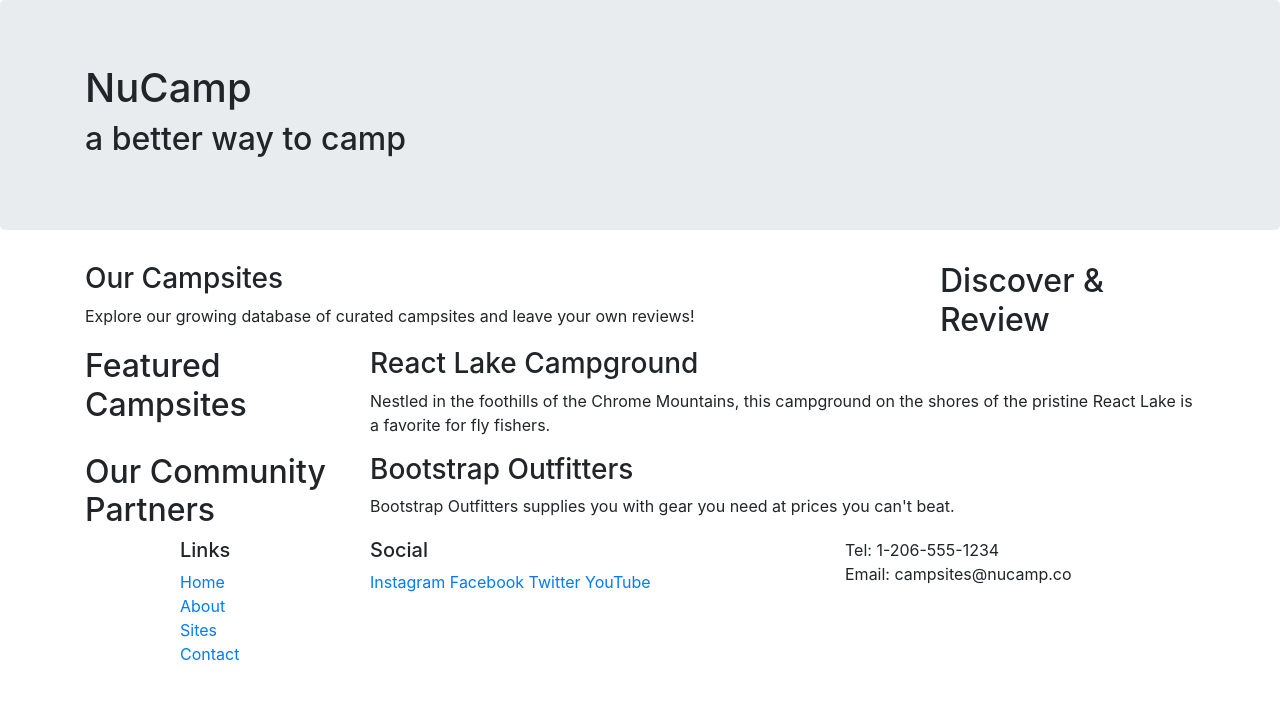
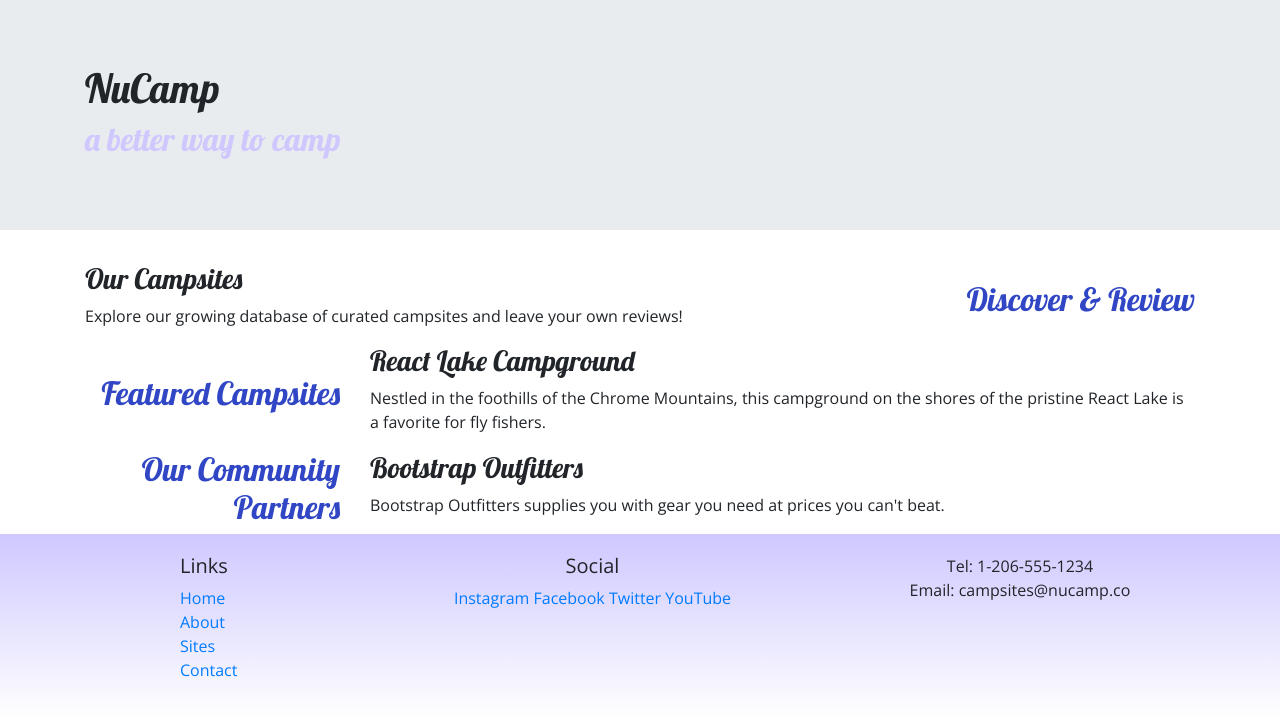
Before and after one commit to artemismeadows/nucampsite, a website: page index.html in a window 1280 px wide. Drawn offline with nearby package versions, Linux system fonts and the light colour scheme.

Commit message:
Custom Style Sheet and Alignment

```diff
--- /dev/null
+++ b/css/styles.css
@@ -0,0 +1,32 @@
+body {
+    font-family: "Open Sans", sans-serif;
+}
+
+h1, h2, h3 {
+    font-family: "Lobster", cursive;
+}
+
+h2 {
+    color: #3046c5;
+}
+
+header h2 {
+    color: #cec8ff;
+}
+
+footer {
+    background-image: linear-gradient(#cec8ff, white);
+    padding: 20px 0;
+}
+
+jumbotron {
+    padding: 30px;
+    background-image: linear-gradient(to right, #5637dd, #3046c5, #601068);
+    color: white;
+}
+
+row-content {
+    padding: 50px 0;
+    border-bottom: 1px ridge;
+    min-height: 200px;
+}
--- a/index.html
+++ b/index.html
@@ -9,12 +9,16 @@
         <!-- Bootstrap CSS -->
         <link rel="stylesheet" href="node_modules/bootstrap/dist/css/bootstrap.min.css" />
 
+        <!-- Additional CSS must be placed after Bootstrap CSS -->
+        <link rel="stylesheet" href="https://fonts.googleapis.com/css?family=Lobster|Open+Sans" />
+        <link rel="stylesheet" href="css/styles.css" />
+
         <title>NuCamp: A Better Way To Camp</title>
     </head>
 
 <body>
 
-    <header class="jumbotron">
+    <header class="jumbotron jumbotron-fluid">
         <div class="container">
             <div class="row">
                 <div class="col">
@@ -26,9 +30,9 @@
     </header>
 
     <div class="container">
-        <div class="row">
+        <div class="row row-content align-items-center">
             <div class="col-sm-4 order-sm-last col-md-3">
-                <h2>Discover & Review</h2>
+                <h2 class="text-sm-right">Discover & Review</h2>
             </div>
             <div class="col">
                 <h3>Our Campsites</h3>
@@ -36,9 +40,9 @@
             </div>
         </div>
 
-        <div class="row">
+        <div class="row row-content align-items-center">
             <div class="col-sm-4 col-md-3">
-                <h2>Featured Campsites</h2>
+                <h2 class="text-sm-right">Featured Campsites</h2>
             </div>
             <div class="col">
                 <h3>React Lake Campground</h3>
@@ -46,9 +50,9 @@
             </div>
         </div>
 
-        <div class="row">
+        <div class="row row-content align-items-center">
             <div class="col-sm-4 order-sm-first col-md-3">
-                <h2>Our Community Partners</h2>
+                <h2 class="text-sm-right">Our Community Partners</h2>
             </div>
             <div class="col">
                 <h3>Bootstrap Outfitters</h3>
@@ -69,14 +73,14 @@
                         <li><a href="#">Contact</a></li>
                     </ul>
                 </div>
-                <div class=" col-6 col-sm-5">
+                <div class=" col-6 col-sm-5 text-center">
                     <h5>Social</h5>
                     <a href="http://instagram.com/">Instagram</a>
                     <a href="http://facebook.com/">Facebook</a>
                     <a href="http://twitter.com/">Twitter</a>
                     <a href="http://youtube.com/">YouTube</a>
                 </div>
-                <div class="col-sm-4">
+                <div class="col-sm-4 text-center">
                     Tel: 1-206-555-1234<br />
                     Email: campsites@nucamp.co
                 </div>
```
